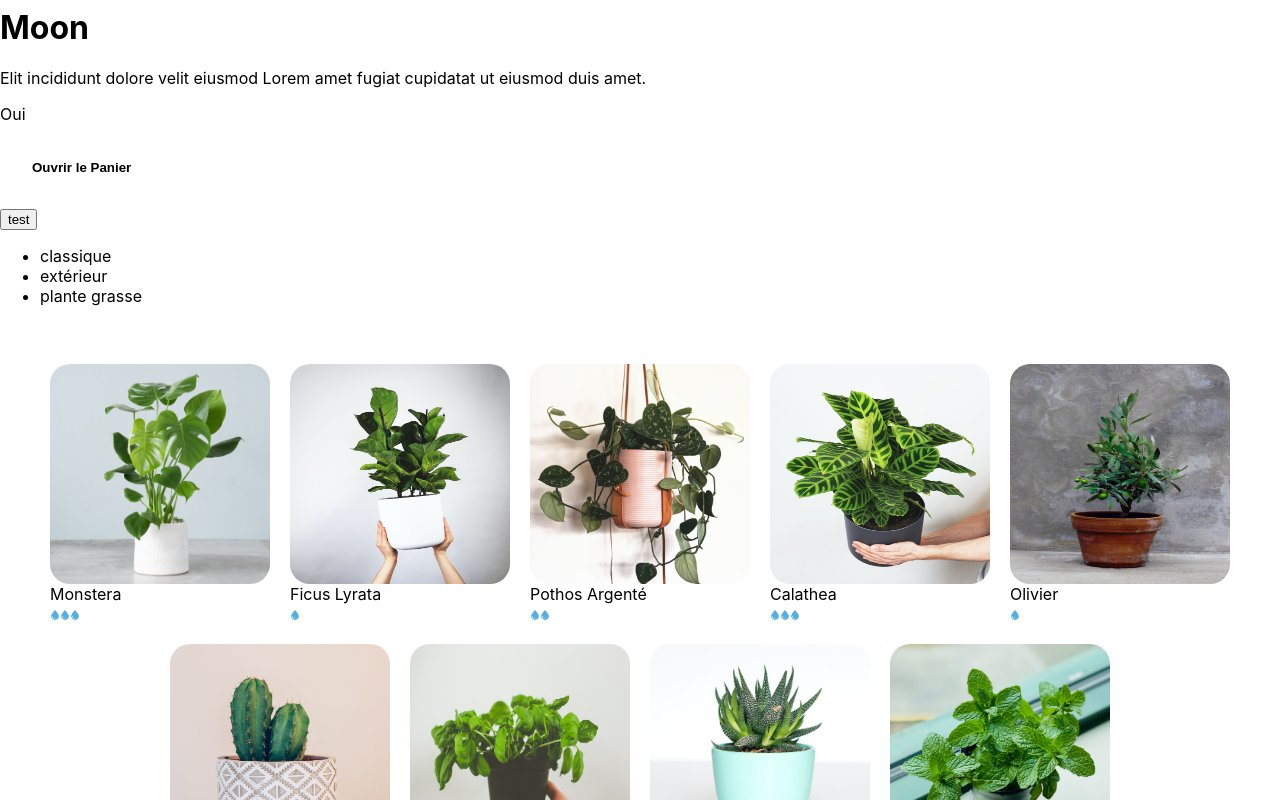
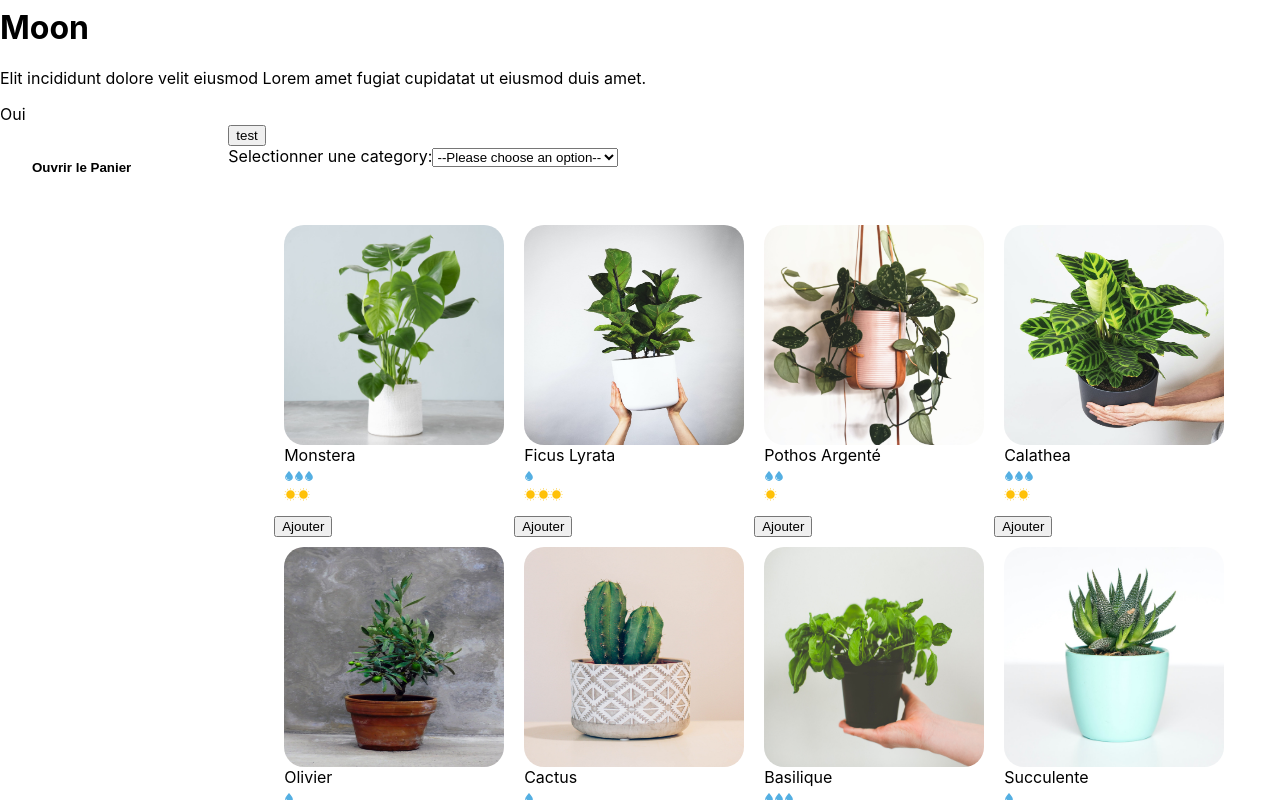
Before and after one commit to jorisbertier/The-house-of-jungle, a React (Create React App) app: page / in a window 1280 px wide. Shown: the part 500-1300 px from the top of the page. Built offline with nearby package versions, Linux system fonts and the light colour scheme.

Commit message:
debut ex

```diff
--- a/src/components/App.js
+++ b/src/components/App.js
@@ -1,14 +1,30 @@
 import Banner from './Banner'
 import Cart from './Cart'
-import Shoppinglist from './Shoppinglist';
 import logo from '../assets/logo.png'
 import Article from './Article'
 import QuestionForm from './QuestionForm';
 import Footer from './Footer';
 import Layout from './Layout';
+import ShoppingList from './ShoppingList'
+import { useState } from 'react';
 
+// function App() {
+//   const [cart, updateCart] = useState([])
+//   return (<>
+//             <Banner>
+//                   <img src={logo} alt='La maison jungle' className='lmj-logo' />
+//                   <h1 className='lmj-title'>La maison jungle</h1>
+//             </Banner>
+
+//             <Cart cart={cart} updateCart={updateCart} />
+//             <Shoppinglist />
+
+//             <Footer />
+//   </>)
   function App() {
-  return (<>
+    const [cart, updateCart] = useState([])
+    return (
+      <div>
         <Banner>
           <img src={logo} alt='La maison jungle' className='lmj-logo' />
           <h1 className='lmj-title'>La maison jungle</h1>
@@ -20,11 +36,15 @@ function App() {
         </Layout>
         <Article isLoading disable title="Earth"/>
         <Article  disable title="Moon"/>
-  <Cart />
-  <Shoppinglist />
+          <div className='lmj-layout-inner'>
+        <Cart cart={cart} updateCart={updateCart} />
+        <ShoppingList cart={cart} updateCart={updateCart} />
+        </div>
         <QuestionForm />
         <Footer />
-  </>)
+      </div>
+    )
   }
 
+
 export default App;
--- a/src/components/Cart.js
+++ b/src/components/Cart.js
@@ -1,24 +1,22 @@
 import '../styles/Cart.css'
 import { useState } from 'react'
 
-function Cart() {
-    const monsteraPrice = 8
-    const [cart, updateCart] = useState(0)
+function Cart({cart, updateCart}) {
+
 	const [isOpen, setIsOpen] = useState(false)
+	const total = cart.reduce(
+		(acc, plantType) => acc + plantType.amount * plantType.price,
+		0
+	)
 	// const [clearBasket, setClearBasket] = useState(0)
 
     return  isOpen ? (
         <div className='lmj-cart'>
 			<button onClick={() => setIsOpen(false)} className='lmj-cart-toggle-button'>Fermer</button>
             <h2>Panier</h2>
-            <div>
-                Monstera : {monsteraPrice}€
-                <button onClick={() => updateCart(cart + 1)}>
-                    Ajouter{cart}
-                </button>
-            </div>
-            <h3>Total : {monsteraPrice * cart}- {cart === 1 ? <span>Produit</span> : <span>Produits</span>}€</h3>
-			<button onClick={() => updateCart(0)}>Vider le panier</button>
+			{cart.map(({name, price, amount}, index) => (<div key={`${name}-${index}`}>{name} {price}€ * {amount}</div>))}
+            <h3>Total {total}€</h3>
+			<button onClick={() => updateCart([])}>Vider le panier</button>
         </div>
     ) : (
 		<div className='lmj-cart-closed'>
--- /dev/null
+++ b/src/components/Categories.js
@@ -0,0 +1,32 @@
+import {plantList} from '../datas/plantList'
+
+function Categories() {
+    const plantListCategories = plantList.reduce(
+        (acc, plant) =>
+            acc.includes(plant.category) ? acc : acc.concat(plant.category),
+        []
+    )
+
+    console.log(plantListCategories)
+
+    return             <div>
+    <label for="pet-select">Selectionner une category:</label>
+
+    <select name="pets" id="pet-select">
+      <option value="">--Please choose an option--</option>
+      <option value="dog">Dog</option>
+      <option value="cat">Cat</option>
+      <option value="hamster">Hamster</option>
+      <option value="parrot">Parrot</option>
+      <option value="spider">Spider</option>
+      <option value="goldfish">Goldfish</option>
+    </select>
+    </div>
+    // <ul>
+    //             {plantListCategories.map((category, index) => (<li key={`${category}-${index}`}>{category}</li>))}
+    //         </ul>
+
+
+}
+
+export default Categories
--- a/src/components/Shoppinglist.js
+++ b/src/components/Shoppinglist.js
@@ -2,6 +2,7 @@ import {plantList} from '../datas/plantList'
 import '../styles/ShoppingList.css'
 // import CareScale from './CareScale'
 import PlantItem from './PlantItem'
+import Categories from './Categories'
 
 // const plantList = [
 //     'monstera',
@@ -22,7 +23,7 @@ import PlantItem from './PlantItem'
 // }
 
 
-function ShoppingList() {
+function ShoppingList({ cart, updateCart }) {
 	// const plantListCategories = plantList.map(plants => plants.category)
 	const plantListCategories = plantList.reduce(
 		(acc, plant) =>
@@ -34,14 +35,31 @@ function ShoppingList() {
 		alert(e)
 	}
 
+	function addToCart(name, price) {
+		console.log(...cart)
+		const currentPlantSaved = cart.find((plant) => plant.name === name)
+		if (currentPlantSaved) {
+			const cartFilteredCurrentPlant = cart.filter(
+				(plant) => plant.name !== name
+			)
+			updateCart([
+				...cartFilteredCurrentPlant,
+				{ name, price, amount: currentPlantSaved.amount + 1 }
+			])
+		} else {
+			updateCart([...cart, { name, price, amount: 1 }])
+		}
+	}
+
 
 
 	const test = 'test';
 	return <div className='lmj-shopping-list'>
 				<button onClick={handleClick}>{test}</button>
-				<ul>
+				{/* <ul>
 					{plantListCategories.map((category, index) => (<li key={`${category}-${index}`}>{category}</li>))}
-				</ul>
+				</ul> */}
+				<Categories />
 				{/* <ul>
 					{plantList.map((plant, index) =>(
 						<li key={`${plant.name}-${index}`} className='lmj-plant-item' onClick={() => handleClick(plant.name)}>
@@ -55,10 +73,19 @@ function ShoppingList() {
 					))}
 				</ul> */}
 				<ul className='lmj-plant-list'>
-					{plantList.map(({id, name, cover, water, light}) =>(
-						<PlantItem id={id} name={name} cover={cover} water={water} key={id}/>
-					))}
-				</ul>
+				{plantList.map(({ id, cover, name, water, light, price }) => (
+					<div key={id}>
+						<PlantItem
+							cover={cover}
+							name={name}
+							water={water}
+							light={light}
+							price={price}
+						/>
+						<button onClick={() => addToCart(name, price)}>Ajouter</button>
+					</div>
+				))}
+			</ul>
 
 			</div>
 
--- a/src/datas/plantList.js
+++ b/src/datas/plantList.js
@@ -15,7 +15,8 @@ export const plantList = [
 		id: '1ed',
 		light: 2,
 		water: 3,
-		cover: monstera
+		cover: monstera,
+		price: 15
 	},
 	{
 		name: 'ficus lyrata',
@@ -23,7 +24,8 @@ export const plantList = [
 		id: '2ab',
 		light: 3,
 		water: 1,
-		cover: lyrata
+		cover: lyrata,
+		price: 16
 	},
 
 	{
@@ -32,7 +34,9 @@ export const plantList = [
 		id: '3sd',
 		light: 1,
 		water: 2,
-		cover: pothos
+		cover: pothos,
+
+		price: 9
 	},
 	{
 		name: 'calathea',
@@ -40,7 +44,9 @@ export const plantList = [
 		id: '4kk',
 		light: 2,
 		water: 3,
-		cover: calathea
+		cover: calathea,
+
+		price: 20
 	},
 	{
 		name: 'olivier',
@@ -48,7 +54,8 @@ export const plantList = [
 		id: '5pl',
 		light: 3,
 		water: 1,
-		cover: olivier
+		cover: olivier,
+		price: 25
 	},
 
 	{
@@ -57,7 +64,8 @@ export const plantList = [
 		id: '8fp',
 		light: 2,
 		water: 1,
-		cover: cactus
+		cover: cactus,
+		price: 6
 	},
 	{
 		name: 'basilique',
@@ -65,7 +73,8 @@ export const plantList = [
 		id: '7ie',
 		light: 2,
 		water: 3,
-		cover: basil
+		cover: basil,
+		price: 5
 	},
 	{
 		name: 'succulente',
@@ -73,7 +82,8 @@ export const plantList = [
 		id: '9vn',
 		light: 2,
 		water: 1,
-		cover: succulent
+		cover: succulent,
+		price: 8
 	},
 
 	{
@@ -82,6 +92,7 @@ export const plantList = [
 		id: '6uo',
 		light: 2,
 		water: 2,
-		cover: mint
+		cover: mint,
+		price: 4
 	}
 ]
```
Lines whose indentation alone changed are shown as unchanged.
